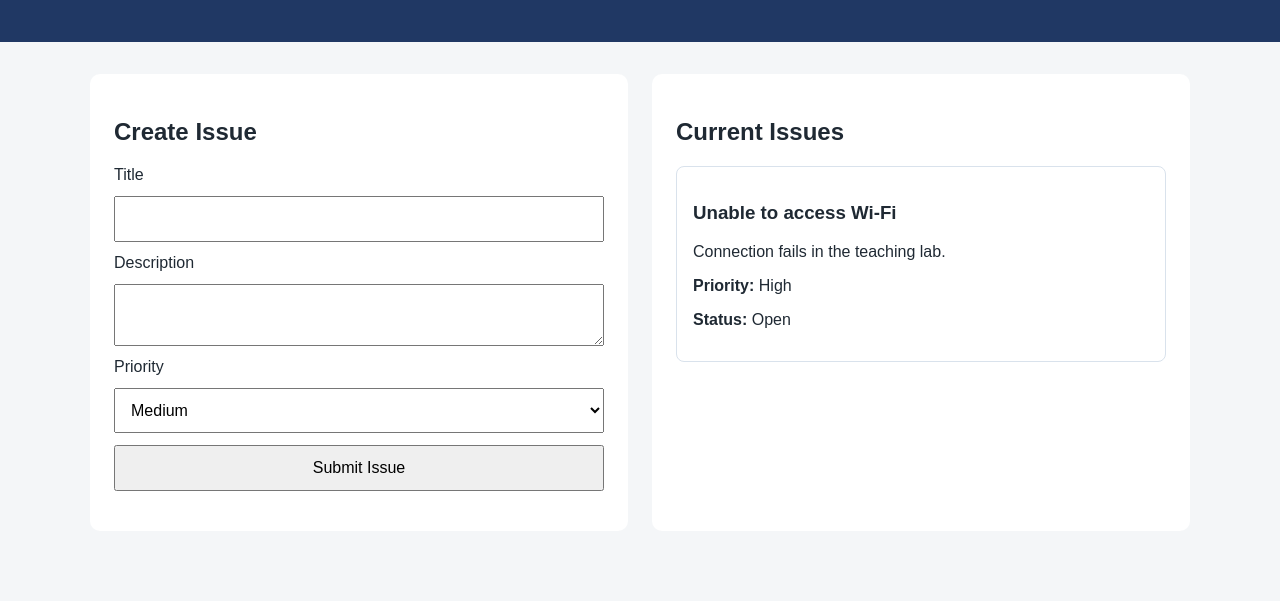
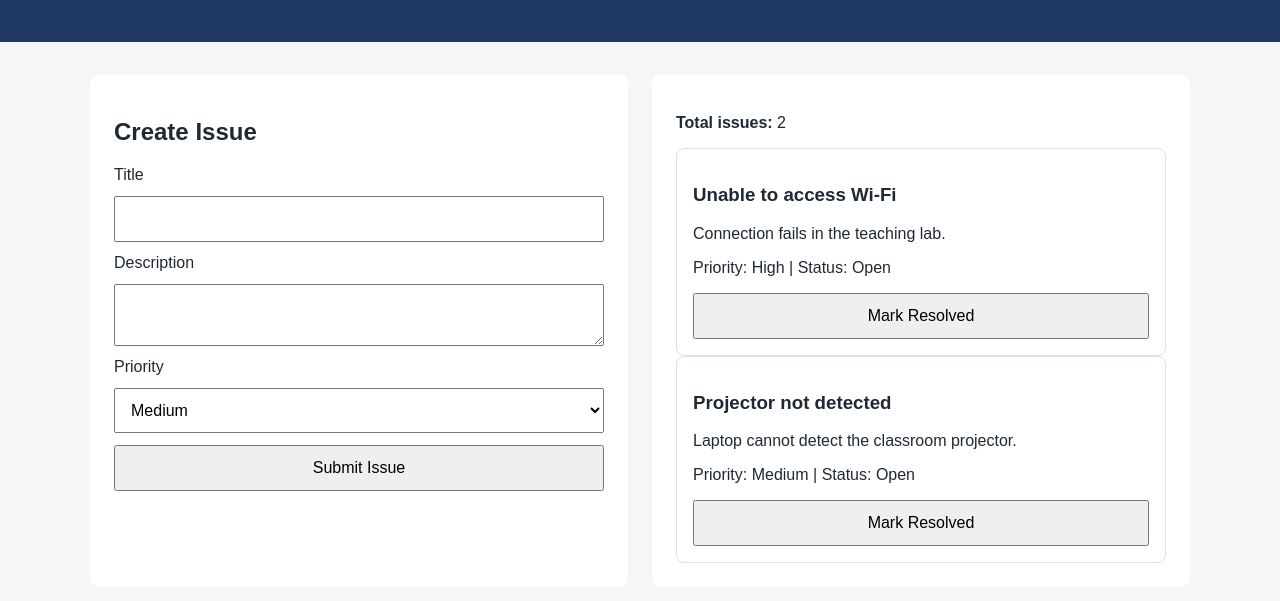
Before and after one commit to shehta327/cloud-issue-tracker, a website: page frontend/index.html in a window 1280 px wide. Shown: the part 199-800 px from the top of the page. Drawn offline with Linux system fonts and the light colour scheme.

Commit message:
added to app.js and changed in index

```diff
--- a/frontend/index.html
+++ b/frontend/index.html
@@ -16,26 +16,23 @@
  <h2>Create Issue</h2>
  <form id="issue-form">
  <label for="title">Title</label>
- <input id="title" name="title" type="text">
+ <input id="title" name="title" type="text" required>
  <label for="description">Description</label>
- <textarea id="description" name="description"></textarea>
+ <textarea id="description" name="description" required></textarea>
  <label for="priority">Priority</label>
- <select id="priority" name="priority">
+ <select id="priority" name="priority" required>
  <option>Low</option>
  <option selected>Medium</option>
  <option>High</option>
  </select>
  <button type="submit">Submit Issue</button>
  </form>
- </section>
- <section class="panel">
- <h2>Current Issues</h2>
- <article class="issue-card">
- <h3>Unable to access Wi-Fi</h3>
- <p>Connection fails in the teaching lab.</p>
- <p><strong>Priority:</strong> High</p>
- <p><strong>Status:</strong> Open</p>
- </article>
- </section>
+ <p id="form-message" aria-live="polite"></p>
+</section>
+    <section class="panel">
+    <p><strong>Total issues:</strong> <span id="issue-count">0</span></p>
+    <div id="issues-list"></div>
+
+    </section>
 </main>
-<script src="js/app.js"></script>
+<script src="js/app.js" defer></script>
--- a/frontend/js/app.js
+++ b/frontend/js/app.js
@@ -0,0 +1,63 @@
+const issueForm = document.querySelector('#issue-form');
+const titleInput = document.querySelector('#title');
+const descriptionInput = document.querySelector('#description');
+const priorityInput = document.querySelector('#priority');
+const issuesList = document.querySelector('#issues-list');
+const issueCount = document.querySelector('#issue-count');
+const formMessage = document.querySelector('#form-message');
+const issues = [
+ {
+ id: 'ISS-101',
+ title: 'Unable to access Wi-Fi',
+ description: 'Connection fails in the teaching lab.',
+ priority: 'High',
+ status: 'Open',
+ createdAt: new Date().toISOString()},
+ {
+ id: 'ISS-102',
+ title: 'Projector not detected',
+ description: 'Laptop cannot detect the classroom projector.',
+ priority: 'Medium',
+ status: 'Open',
+ createdAt: new Date().toISOString()
+ }
+];
+function renderIssues() {
+ issuesList.replaceChildren();
+ issueCount.textContent = issues.length;
+ issues.forEach((issue) => {
+ const card = document.createElement('article');
+ card.className = 'issue-card';
+ const heading = document.createElement('h3');
+ heading.textContent = issue.title;
+ const description = document.createElement('p');
+ description.textContent = issue.description;
+ const meta = document.createElement('p');
+ meta.textContent = `Priority: ${issue.priority} | Status:
+${issue.status}`;
+ const button = document.createElement('button');
+ button.type = 'button';
+ button.textContent = issue.status === 'Open' ? 'Mark Resolved' :
+'Reopen';
+ button.addEventListener('click', () => toggleIssueStatus(issue.id));
+ card.append(heading, description, meta, button);
+ issuesList.append(card);
+ });
+}
+issueForm.addEventListener('submit', (event) => {
+ event.preventDefault();
+ const newIssue = {
+ id: `ISS-${Date.now()}`,
+ title: titleInput.value.trim(),
+ description: descriptionInput.value.trim(),
+ priority: priorityInput.value,
+ status: 'Open',
+ createdAt: new Date().toISOString()
+ };
+ issues.push(newIssue);
+ issueForm.reset();
+ priorityInput.value = 'Medium';
+ formMessage.textContent = 'Issue added to the local browser session.';
+ renderIssues();
+});
+renderIssues();
```
Also changed, not shown: frontend/package.json (added, +14 -0 lines), 1 other file.
